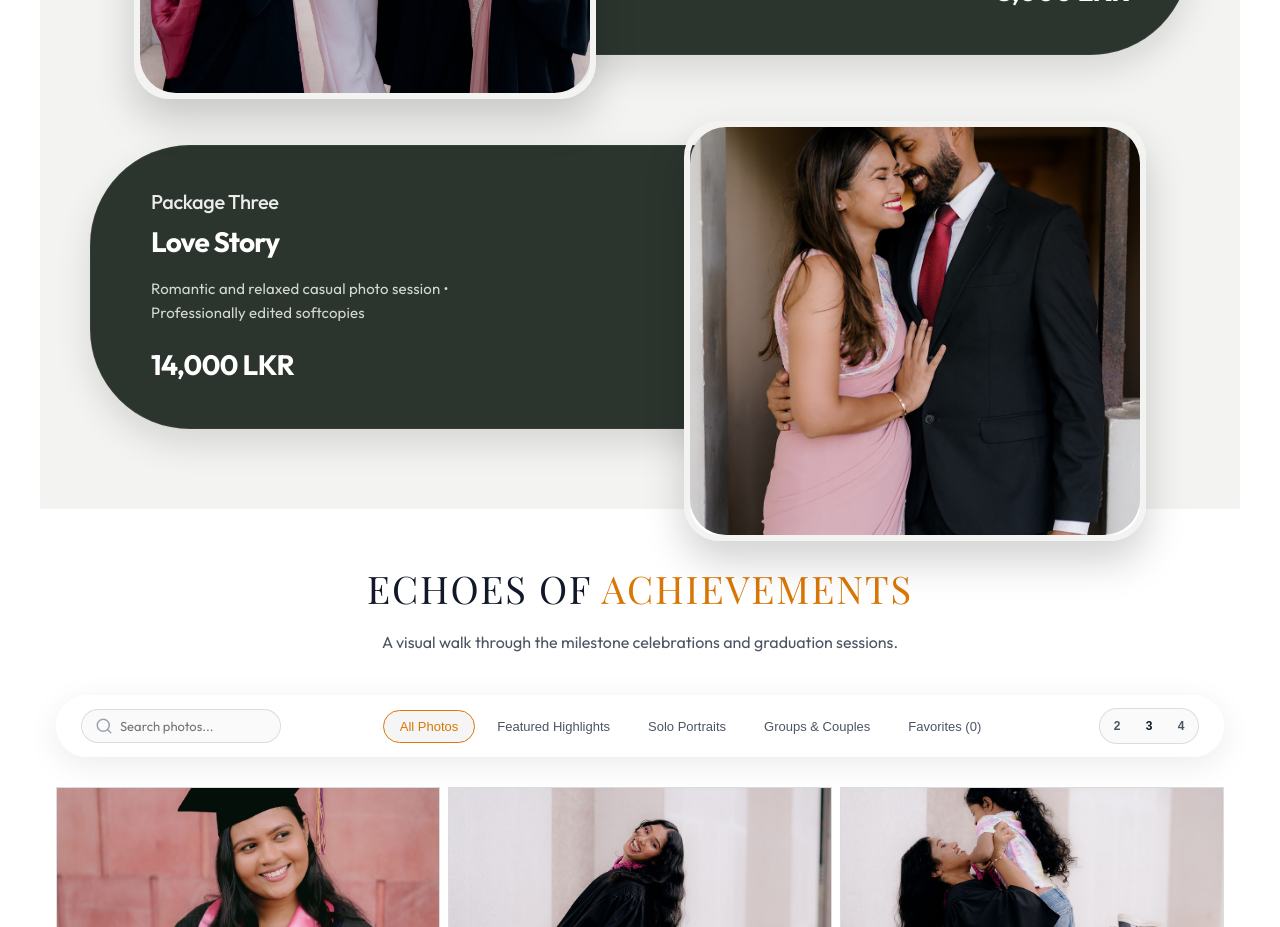
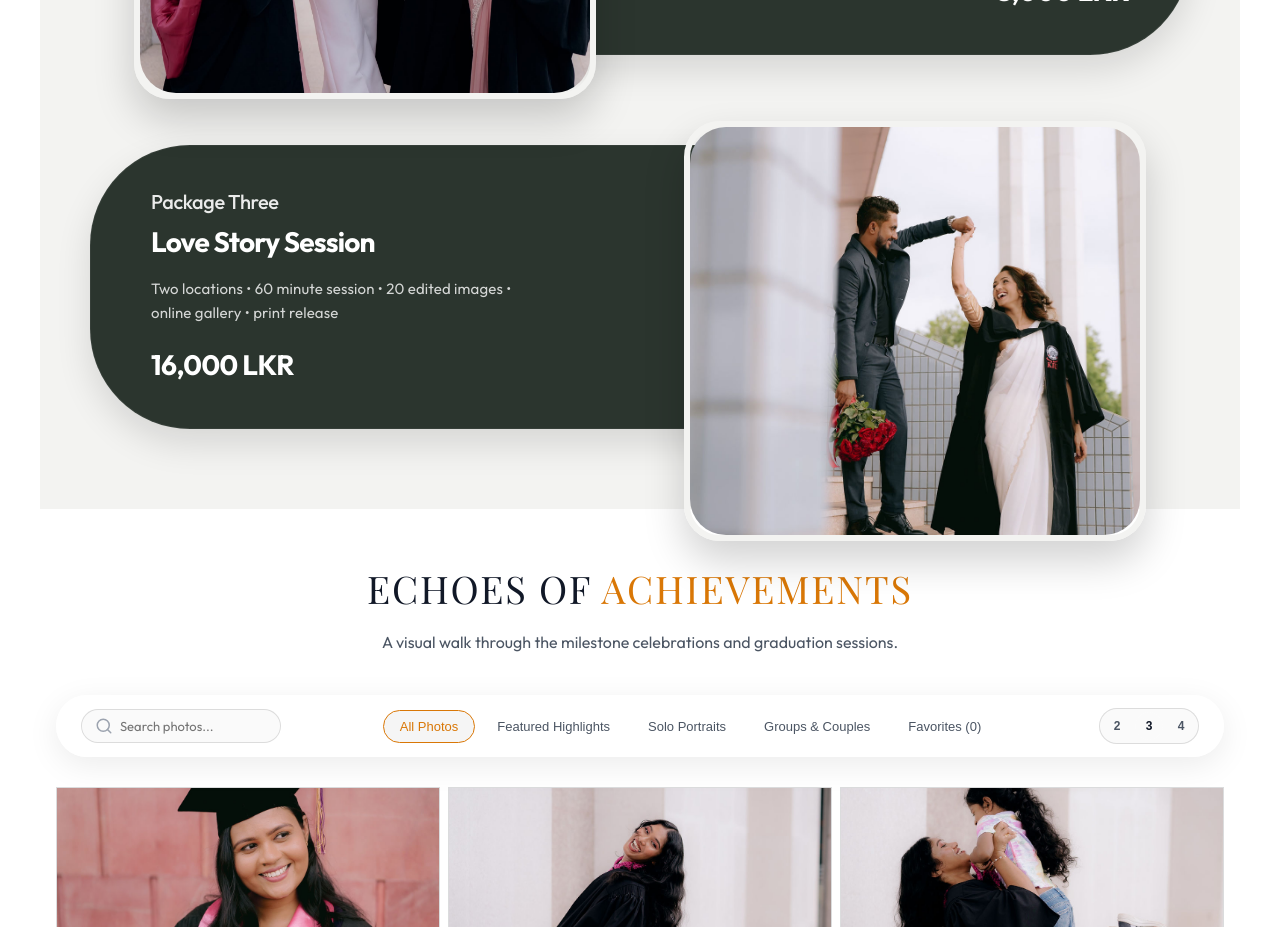
Before and after one commit to nipunnirman/vivid-snap-graduation, a React (Vite) app: page / in a window 1280 px wide. Shown: the part 1680-2607 px from the top of the page. Built offline with nearby package versions, Linux system fonts and the light colour scheme; a web font is replaced by a local one.

Commit message:
Update Pricing.jsx

```diff
--- a/src/components/Pricing.jsx
+++ b/src/components/Pricing.jsx
@@ -22,10 +22,10 @@ export default function Pricing() {
     {
       id: 'lovestory',
       name: 'Package Three',
-      title: 'Love Story',
-      price: '14,000 LKR',
-      photo: '/Highlights/RJN01241.jpg',
-      details: 'Romantic and relaxed casual photo session • Professionally edited softcopies'
+      title: 'Love Story Session',
+      price: '16,000 LKR',
+      photo: '/Highlights/RJN08823.jpg',
+      details: 'Two locations • 60 minute session • 20 edited images • online gallery • print release'
     }
   ];
 
```
